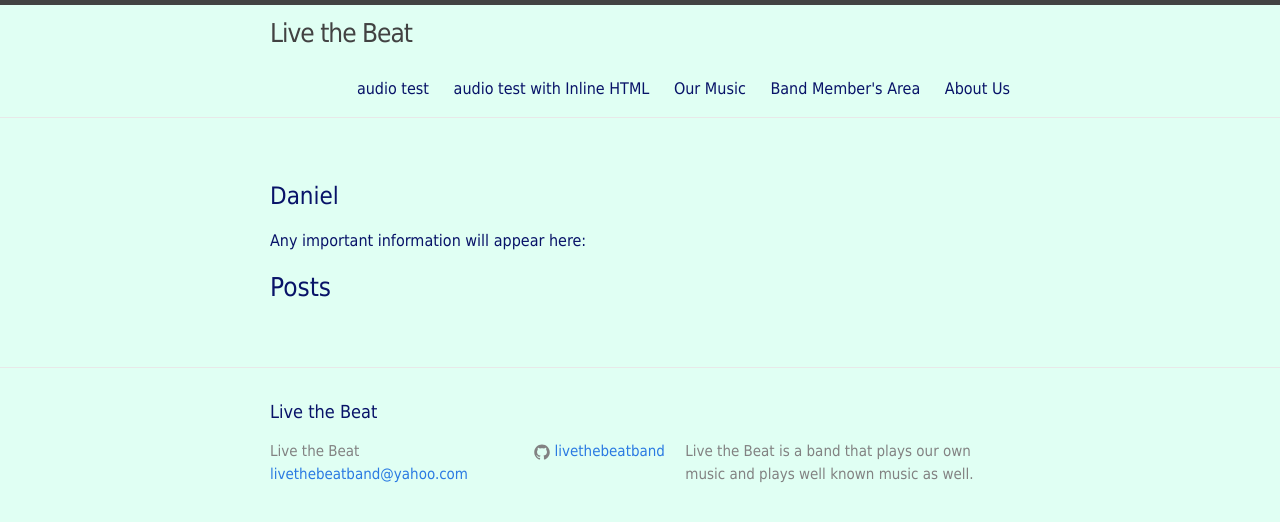
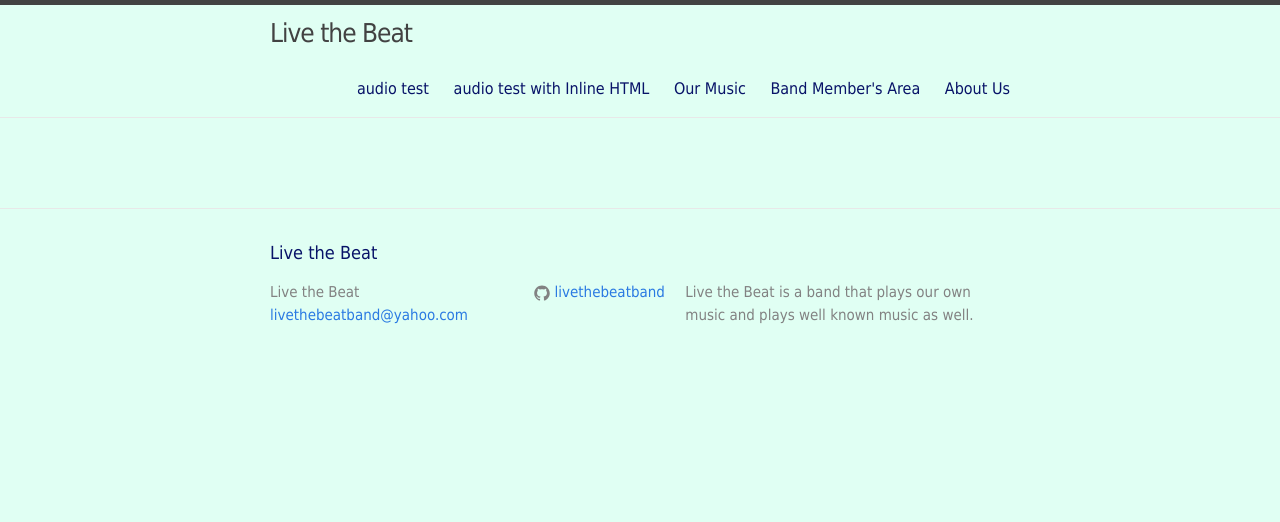
Before and after one commit to livethebeatband/livethebeatband.github.io, a Jekyll site: the page built from members-area/daniel/index.md, in a window 1280 px wide. Shown: the top 522 px of the page. Built offline with Jekyll 4.4.1, drawn with Linux system fonts in a browser that asks for light colours.

Commit message:
Update index.md

```diff
--- a/members-area/daniel/index.md
+++ b/members-area/daniel/index.md
@@ -2,30 +2,3 @@
 layout: page
 permalink: /members-area/daniel/
 ---
-<h1> Daniel </h1>
-Any important information will appear here:
-<h3 class="page-heading">Posts</h3>
-
-
-
-  <ul class="post-list">
-
-    {% for post in site.daniel %}
-
-      <li>
-
-        <span class="post-meta">{{ post.date | date: "%b %-d, %Y" }}</span>
-
-
-
-        <h2>
-
-          <a class="post-link" href="{{ post.url | prepend: site.baseurl }}">{{ post.title }}</a>
-
-        </h2>
-
-      </li>
-
-    {% endfor %}
-
-  </ul>
```
